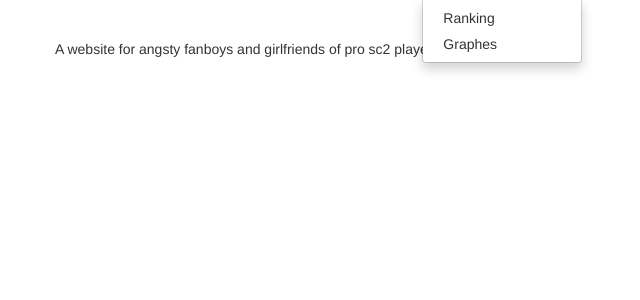
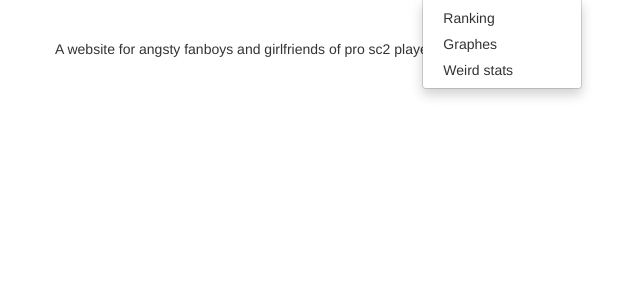
Before and after one commit to NicolasNin/sc2stalk, a Django app: template web/starcraftstalk/starcraftHistory/templates/starcraftHistory/about.html in a window 1280 px wide, after a click on "Wcs Challenger EU". Shown: the part 51-351 px from the top of the page, without its empty margins (15-655 px from the left). Run offline with Django 3.2, Linux system fonts and the light colour scheme; the template is opened without the code that fills it, so the values that code supplies are empty; some libraries are stand-ins or nearby versions.

Commit message:
stat added in menu

```diff
--- a/web/starcraftstalk/starcraftHistory/templates/starcraftHistory/base.html
+++ b/web/starcraftstalk/starcraftHistory/templates/starcraftHistory/base.html
@@ -52,6 +52,7 @@
   <ul class="dropdown-menu">
     <li><a href="{%url 'wcs'%}">Ranking</a></li>
     <li><a href="{%url 'graphmmr'%}">Graphes </a></li>
+    <li><a href="{%url 'statswcs'%}">Weird stats </a></li>
   </ul>
 </li>
       <li><a href="/about">Un bout</a></li>
```
